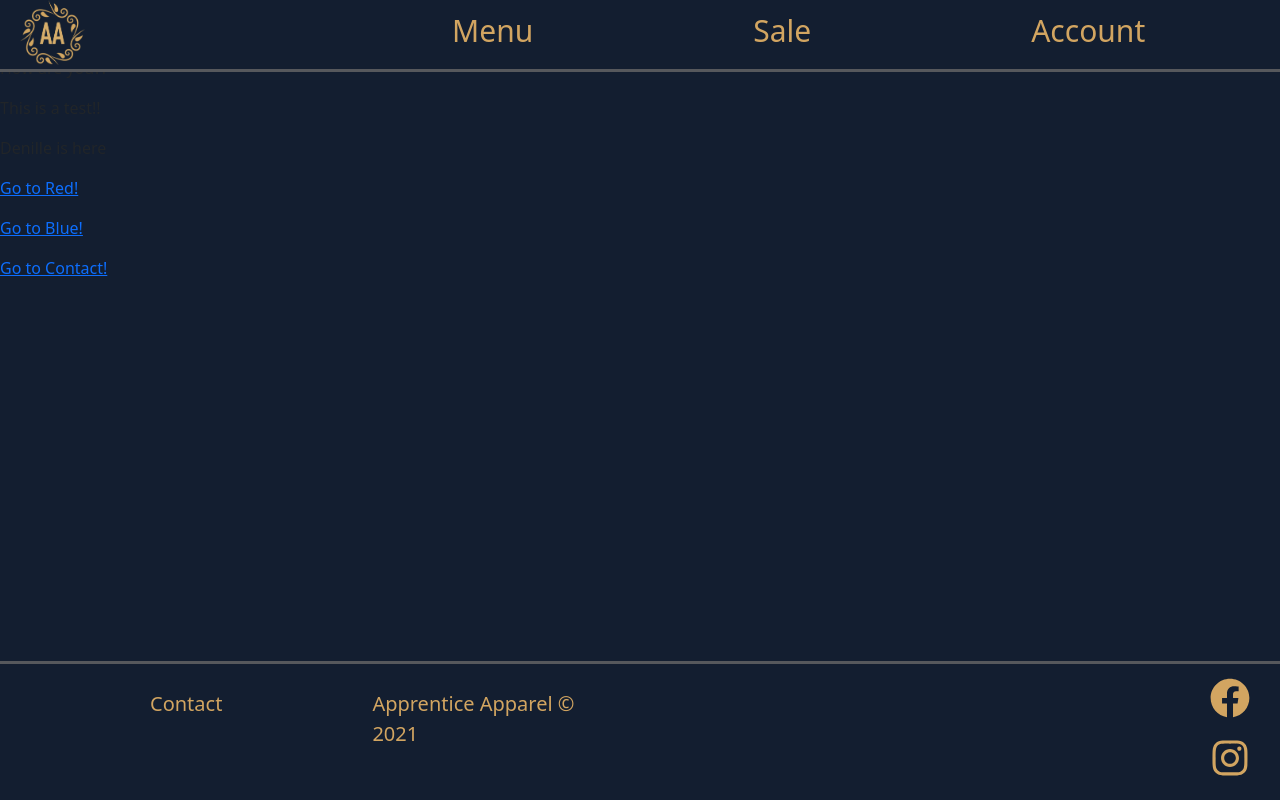
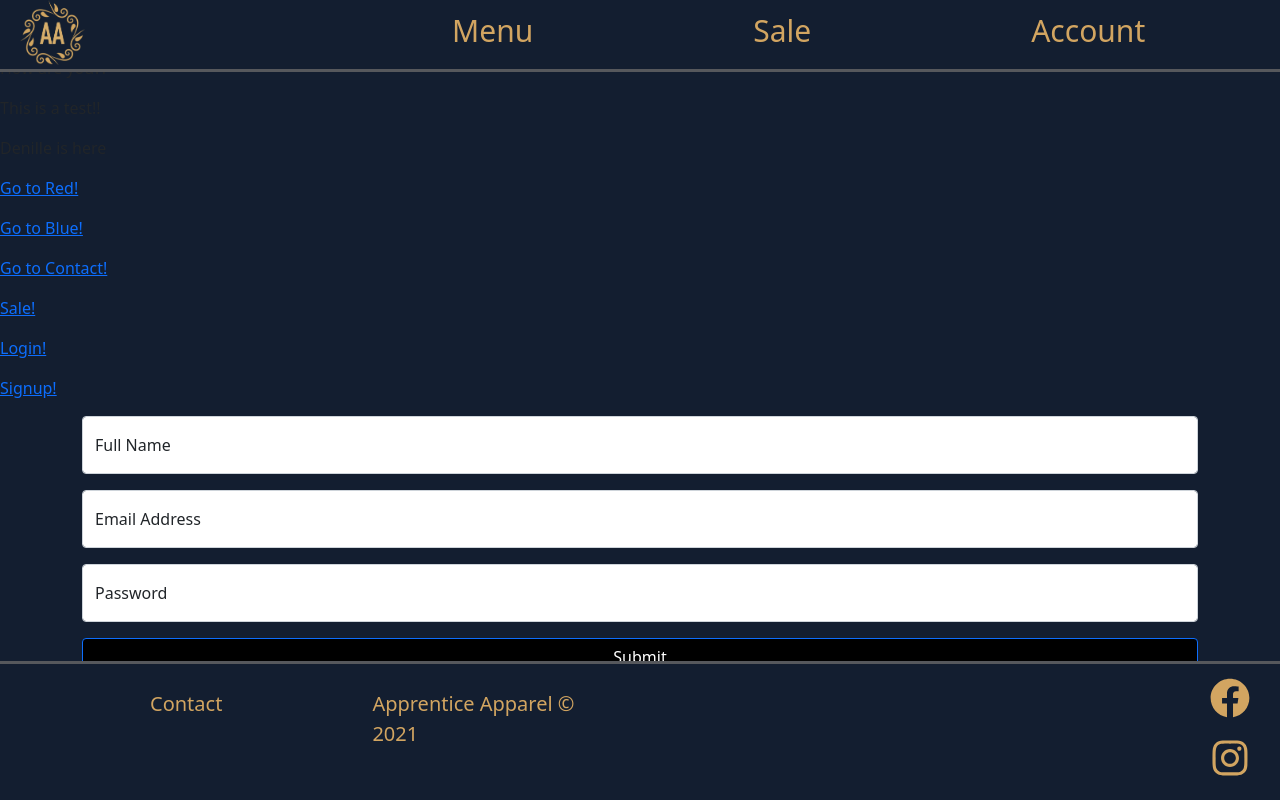
Before and after one commit to CDenille/apprenticeApparel, a React app: page /aa/signup in a window 1280 px wide. Built offline with nearby package versions, Linux system fonts and the light colour scheme; grey boxes are pictures that could not be loaded.

Commit message:
Changes in login system

```diff
--- a/src/App.js
+++ b/src/App.js
@@ -6,6 +6,8 @@ import Contact from './components/Contact';
 import Footer from './components/Footer';
 import Home from './components/Home'
 import Sale from './components/Sale'
+import Signup from './components/Signup'
+import Login from './components/Login'
 
 import "./App.css";
 import "./Home.css"
@@ -38,15 +40,20 @@ const App = () => {
                     <p><Link to='/red'>Go to Red!</Link></p>
                     <p><Link to='/blue'>Go to Blue!</Link></p>
                     <p><Link to='/contactus'>Go to Contact!</Link></p>
+                    <p><Link to='/aa/sale'>Sale!</Link></p>
+                    <p><Link to='/aa/login'>Login!</Link></p>
+                    <p><Link to='/aa/signup'>Signup!</Link></p>
                 </div>
 
                 <div>
                     <Routes>
                         <Route path='/' exact element={<Home />}/>
-                        <Route path='/red' element={<Red />} />
-                        <Route path='/blue' element={<Blue />} />
-                        <Route path='/' element={<Contact />} />
-                        <Route path='/aa/sale' element={<Sale />} />
+                        <Route path='/red' exact element={<Red />} />
+                        <Route path='/blue' exact element={<Blue />} />
+                        {/* <Route path='/' element={<Contact />} /> */}
+                        <Route path='/aa/sale' exact element={<Sale />} />
+                        <Route path='/aa/signup' exact element={<Signup />} />
+                        <Route path='/aa/login' exact element={<Login />} />
                         <Route path='/contactus' element={<Contact />} />
                     </Routes>
                 </div>
--- /dev/null
+++ b/src/components/Login.js
@@ -0,0 +1,65 @@
+import React, { useState } from 'react';
+import { useNavigate } from 'react-router-dom';
+import { Card, Button, Container, Row, Col, Link, Form, FloatingLabel } from 'react-bootstrap';
+import axios from 'axios';
+import Logo from '../../Logo.png'
+
+const  Login = () =>  {
+    const [email, setEmail]         = useState('');
+    const [password, setPassword]   = useState('');
+
+    const navigate = useNavigate();
+
+    //use this function when you submit your form!
+    const handleSubmit = (event) => {
+        event.preventDefault();
+        const form = {
+            email:      email,
+            password:   password,
+        }
+        axios.get('/aa/login', form)
+        .then(response => {
+            console.log("Status: ", response.status);
+            console.log("Data: ", response.data);
+            redirect(response.data);
+        }).catch(error => {
+            console.error('Something went wrong!', error);
+        });
+    }
+
+    const redirect = (response) => {
+        if (response.newUser) {
+            console.log("New User",response)
+            navigate('/aa/signup')
+        } else if (response.wrongPassword) {
+            console.log("Wrong Password",response)
+            navigate('/aa/login')
+        } else{
+            console.log("Valid Login",response)
+            navigate('/')
+        }
+    }
+    return (
+        <Container className="contact-wrapper">
+                <Form  onSubmit={handleSubmit}>
+                    <FloatingLabel
+                        controlId="emailInput"
+                        label="Email Address"
+                        className="mb-3">
+                        <Form.Control type="email" placeholder="name@example.com" onChange={e=>setEmail(e.target.value)}/>
+                    </FloatingLabel>
+                    <FloatingLabel
+                        controlId="passwordinput"
+                        label="Password"
+                        className="mb-3">
+                        <Form.Control type="password" placeholder="current-passowrd" onChange={e=>setPassword(e.target.value)}/>
+                    </FloatingLabel>
+                    <Button className="button" type="submit">
+                        Submit
+                    </Button>
+                </Form>
+        </Container>
+    )
+}
+
+export default Login;
--- a/src/components/Sale.js
+++ b/src/components/Sale.js
@@ -5,21 +5,21 @@ class Home extends Component {
     constructor(props){
         super(props);
         this.state = {
-            categories: []
+            saleItems: []
         }
 
     }
 
     componentDidMount = () => {
-        axios.get("http://localhost:3000/sale")
+        axios.get("http://localhost:3000/aa/sale")
         .then(response => {
             console.log("response", response)
             let data = []
             console.log("data", data)
-            for(let i = 0; i<response.data.categories.length; i++){
-                data.push(response.data.categories[i])
+            for(let i = 0; i<response.data.saleItems.length; i++){
+                data.push(response.data.saleItems[i])
             }
-            this.setState({categories: data})
+            this.setState({saleItems: data})
         })
         .catch((error) => {
             console.log(error)
@@ -27,15 +27,15 @@ class Home extends Component {
     }
 
     render() {
-        console.log("state here", this.state.categories)
+        console.log("state here", this.state.saleItems)
         return (
 
-            <div className="categories-container">
+            <div className="saleItems-container">
 
-                {this.state.categories.map(category => {
-                    return <div key = {category.id} className="image-p-container">
-                             <img src={category.image} />
-                             <p>{category.name}</p>
+                {this.state.saleItems.map(saleItem => {
+                    return <div key = {saleItem.id} className="image-p-container">
+                             <img src={saleItem.image} />
+                             <p>{saleItem.name}</p>
 
                           </div>
                 })}
@@ -46,22 +46,3 @@ class Home extends Component {
 }
 
 export default Home;
-
-// import React from 'react'
-
-// function NewUser() {
-
-//     //use this function when you submit your form!
-//     function handleSubmit(event) {
-//         //google what this function does below: (hint: something about refreshing pages)
-//         event.preventDefault()
-//         try {
-//             const response = await fetch(`http://localhost:3000/users`,{
-//                 method: 'POST',
-//                 headers: {
-//                   'Content-Type': 'application.json'
-//                 },
-//                 body: JSON
-//             })
-//         }
-//     }
--- /dev/null
+++ b/src/components/Signup.js
@@ -0,0 +1,74 @@
+import React, { useState } from 'react';
+import { useNavigate } from 'react-router-dom';
+import { Card, Button, Container, Row, Col, Link, Form, FloatingLabel } from 'react-bootstrap';
+import axios from 'axios';
+import Logo from '../../Logo.png'
+
+const  Signup = () =>  {
+
+    const [name, setName]           = useState('');
+    const [email, setEmail]         = useState('');
+    const [password, setPassword]   = useState('');
+    const [admin]                   = useState(0);
+    const [response, setResponse]   = useState([]);
+
+    const navigate = useNavigate();
+
+    //use this function when you submit your form!
+    const handleSubmit = (event) => {
+        event.preventDefault();
+        const form = {
+            name:       name,
+            email:      email,
+            password:   password,
+            admin:      admin,
+        }
+            axios.post('/aa/signup', form)
+            .then(response => {
+                console.log("Status: ", response.status);
+                console.log("Data: ", response.data);
+                redirect(response.data);
+            }).catch(error => {
+                console.error('Something went wrong!', error);
+            });
+    }
+
+    const redirect = (response) => {
+        if (response.newUser) {
+            console.log("new user",response)
+            navigate('/')
+        } else{
+            console.log("exist user",response)
+            navigate('/aa/login')
+        }
+    }
+    return (
+        <Container className="contact-wrapper">
+                <Form  onSubmit={handleSubmit}>
+                    <FloatingLabel
+                        controlId="nameInput"
+                        label="Full Name"
+                        className="mb-3">
+                        <Form.Control type="name" placeholder="James Bond" onChange={e=>setName(e.target.value)}/>
+                    </FloatingLabel>
+                    <FloatingLabel
+                        controlId="emailInput"
+                        label="Email Address"
+                        className="mb-3">
+                        <Form.Control type="email" placeholder="name@example.com" onChange={e=>setEmail(e.target.value)}/>
+                    </FloatingLabel>
+                    <FloatingLabel
+                        controlId="passwordinput"
+                        label="Password"
+                        className="mb-3">
+                        <Form.Control type="password" placeholder="current-passowrd" onChange={e=>setPassword(e.target.value)}/>
+                    </FloatingLabel>
+                    <Button className="button" type="submit">
+                        Submit
+                    </Button>
+                </Form>
+        </Container>
+    )
+}
+
+export default Signup;
```
Also changed, not shown: server.js (+10 -5 lines), 1 other file (tests, documents, lock files or other folders).
